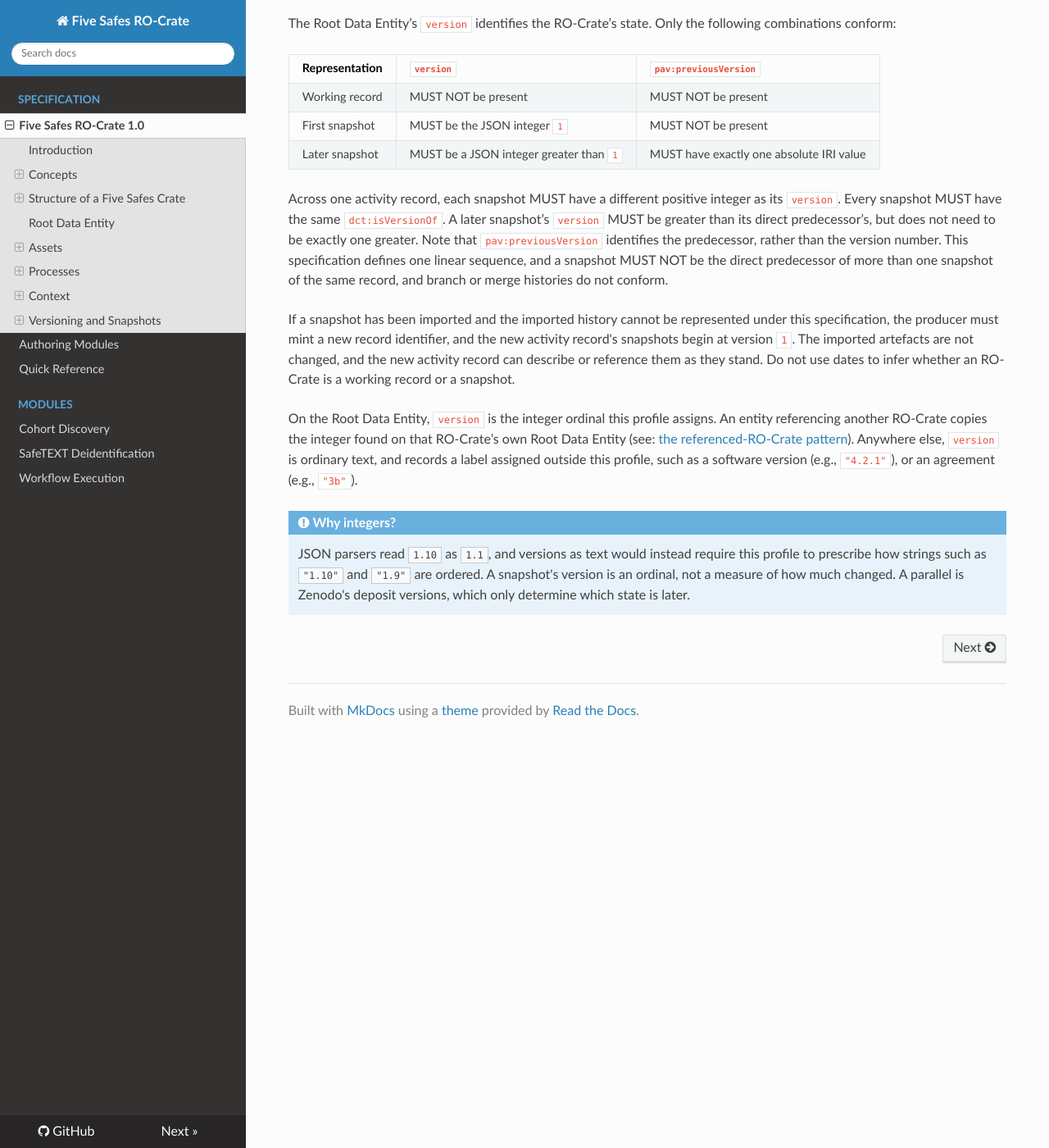
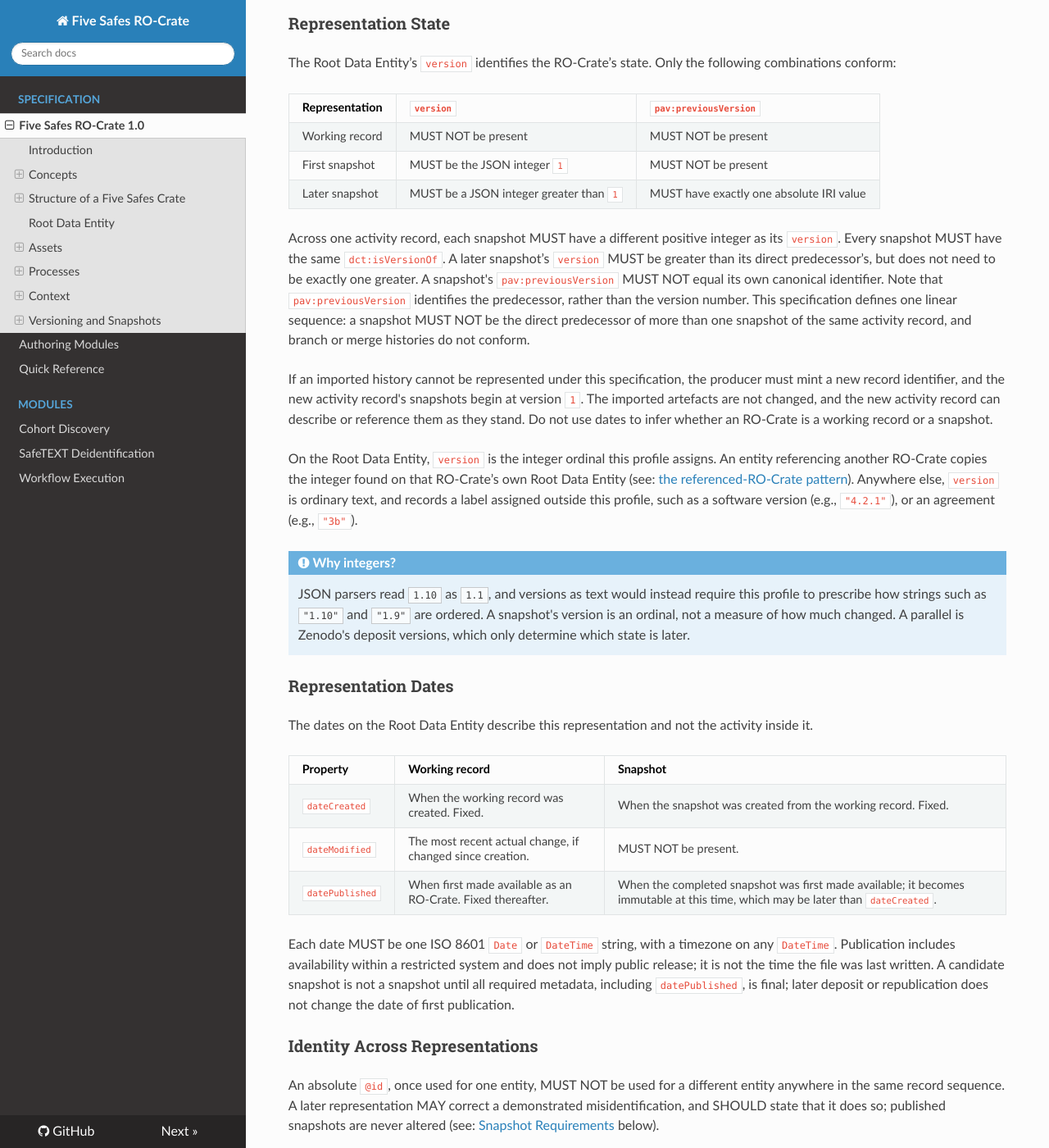
Before and after one commit to eScienceLab/Five-Safes-RO-Crate, an MkDocs documentation site: the page built from docs/index.md, in a window 1280 px wide and 1400 px high, scrolled down 20539 px. Shown: the whole window at 82% size. Built offline with MkDocs 1.6.1, drawn with Linux system fonts in a browser that asks for light colours; nearby versions of some CDN libraries; some of the changed text lies outside the part shown.

Commit message:
docs: representation dates

```diff
--- a/docs/index.md
+++ b/docs/index.md
@@ -62,15 +62,15 @@ Context can be the subject of a process. For example, signing an agreement or ac
 
 ### Working Record and Snapshots
 
-The **working record** reflects the current activity record, and captures the understanding of the work and changes as queries run, decisions are returned, and outputs appear. A **snapshot** is a fixed representation of the working record taken at a significant moment, and once published, it is never changed; corrections are made by taking a later Snapshot.
+The **working record** reflects the current activity record, and captures the understanding of the work and changes as queries run, decisions are returned, and outputs appear. A **snapshot** is a fixed copy of the working record taken at a significant moment, and once published, it is never changed.
 
-The working record keeps one identity throughout its life, meaning "this piece of work"; each snapshot has its own identity, meaning "this piece of work, exactly as it stood at this point". A snapshot carries a version number and, after the first, a link to its predecessor; the working record carries neither. Together, the working record and snapshots form a record sequence.
+The working record keeps one identity throughout its life, meaning "this piece of work"; each snapshot has its own identity, meaning "this piece of work, exactly as it stood at this point". A snapshot carries a version number and, after the first, a link to its predecessor; the working record carries neither. Together, the working record and snapshots form a record sequence; each is a **representation** of the activity record.
 
 This profile does not prescribe when you should take a snapshot. However, submitting, exchanging, and closing an activity record are reasonable choices.
 
 ### Core and Modules
 
-Every Five Safes RO-Crate must follow the "core" profile outlined in this document. Additional "modules" add rules for particular kinds of work, such as output checking, cohort discovery, or workflow execution. An activity record may follow the core alone or declare any combination of modules.
+Every Five Safes RO-Crate must follow the **core** profile outlined in this document. Additional **modules** add specifications for particular kinds of work, such as output checking, cohort discovery, or workflow execution. An activity record may follow the core alone or declare any combination of modules.
 
 ## Structure of a Five Safes Crate
 
@@ -211,20 +211,20 @@ Alongside the properties RO-Crate requires of any Root Data Entity, this profile
 |---|---|---|
 | `@id` | MUST | Identifies the Root Data Entity. The metadata descriptor's `about` MUST use exactly the same value. |
 | `@type` | MUST | `Dataset`, or an array containing `Dataset`. |
-| `conformsTo` | MUST | This profile's IRI and the IRI of each declared module; other application profiles MAY be present. Each profile IRI MUST also be described by a contextual entity. See [Conformance and Modules](#conformance-and-modules). |
+| `conformsTo` | MUST | This profile's IRI and the IRI of each declared module; other application profiles MAY be present. Each profile IRI MUST also be described by a contextual entity. See: [Conformance and Modules](#conformance-and-modules). |
 | `identifier` | MUST, exactly one | The canonical RO-Crate identifier: an absolute IRI in `{"@id": "..."}` form not identifying a [`PropertyValue`](#record-and-ro-crate-identifiers). |
 | `dct:isVersionOf` | MUST, exactly one | The activity record identifier, an absolute IRI. |
 | `name` | MUST | Names the activity record. |
 | `description` | MUST | Describes the work the activity record covers. |
 | `dateCreated` | MUST, exactly one | When this representation was created. |
 | `dateModified` | MUST, exactly one if a working record has changed since creation; <br> <br> MUST NOT on a snapshot | The most recent actual change. |
-| `datePublished` | MUST, exactly one | When this representation was first published. A snapshot becomes immutable at this time. |
+| `datePublished` | MUST, exactly one | When this representation was first published. See: [Representation Dates](#representation-dates). |
 | `license` | SHOULD, on a published RO-Crate | Describes the licence of the output data, either an open licence or restrictive, TRE-specific conditions of access. |
 | `publisher` | SHOULD | The `Organization` that published this representation. |
-| `version` | MUST, exactly one on a snapshot; <br> <br> MUST NOT, on a working record | A positive JSON integer. See [Representation State](#representation-state). |
+| `version` | MUST, exactly one on a snapshot; <br> <br> MUST NOT, on a working record | A positive JSON integer. See: [Representation State](#representation-state). |
 | `pav:previousVersion` | MUST, exactly one on a snapshot after the first; <br> <br> MUST NOT, otherwise | The canonical RO-Crate identifier of the direct predecessor. |
 | `hasPart` | MUST, if the RO-Crate holds or refers to data entities | Each data entity MUST be reachable from the Root Data Entity through `hasPart`, directly or through nested `Dataset` entities. |
-| `mentions` | MUST, if the RO-Crate records any processes | The processes recorded in this RO-Crate. See [Processes](#processes). |
+| `mentions` | MUST, if the RO-Crate records any processes | The processes recorded in this RO-Crate. See: [Processes](#processes). |
 
 !!! note
     The Root Data Entity's `@id` does not by itself determine whether an RO-Crate is Attached or Detached; those forms depend on how the metadata document and any payload are packaged, [as defined in the RO-Crate 1.3 base profile](https://www.researchobject.org/ro-crate/specification/1.3/root-data-entity.html#root-data-entity-identifier).
@@ -726,7 +726,7 @@ A producer MUST NOT infer a missing endpoint, and `dct:valid` MUST be omitted wh
 
 ## Versioning and Snapshots
 
-An activity record exists as a working RO-Crate that changes, and as snapshots that do not.
+An activity record exists as a working record that changes, and as snapshots that do not.
 
 ### Record and RO-Crate Identifiers
 
@@ -736,7 +736,7 @@ An activity record exists as a working RO-Crate that changes, and as snapshots t
 | Activity record identifier | `dct:isVersionOf` on the Root Data Entity | The activity record across its whole life; the same in every representation. |
 
 !!! tip
-    This is similar to Zenodo’s approach, in which a version DOI identifies one exact deposit, and a concept DOI identifies the work more generally, and is shared for every version. This profile specifies `identifier` to point to one RO-Crate, which may be the working record, or a snapshot; `dct:isVersionOf` is comparable to Zenodo’s concept DOI.
+    This is similar to Zenodo’s approach, in which a version DOI identifies one exact deposit, whilst a concept DOI identifies the work more generally and is shared by every version. `identifier` is comparable to the version DOI: it names one RO-Crate, which may be the working record or a snapshot; `dct:isVersionOf` is comparable to the concept DOI.
 
 The Root Data Entity MUST have exactly one `identifier` value in `{"@id": "..."}` form whose IRI is absolute and does not identify a `PropertyValue`, and exactly one `dct:isVersionOf` with an absolute IRI; either may resolve, and a UUID URN suffices where a resolvable IRI is not appropriate or available.
 
@@ -748,9 +748,9 @@ The Root Data Entity MUST have exactly one `identifier` value in `{"@id": "..."}
 | `https://tre72.example.org/activities/A123/versions/2` | A later snapshot | `identifier` on that snapshot |
 
 !!! tip
-    To follow a reference from one RO-Crate to another, the reference IRI should be matched against the `identifier` on each Root Data Entity, and not against its `@id`.  Matching on `@id` can seem to work when Root Data Entities carry absolute IRIs, but it breaks when the `@id` is `./`.
+    To follow a reference from one RO-Crate to another, the reference IRI should be matched against the `identifier` on each Root Data Entity, and not against its `@id`. Matching on `@id` can seem to work when Root Data Entities carry absolute IRIs, but it breaks when the `@id` is `./`.
 
-The Root Data Entity MAY carry other identifiers the record is known by, such as a project reference or an identifier assigned by an archive when a snapshot is deposited, each as a separately described `PropertyValue`. `value` MUST carry the identifier, `propertyID` SHOULD identify its scheme, and `url` SHOULD give its resolvable form where one exists. A snapshot MUST NOT be changed to add an identifier assigned later; a later RO-Crate MAY record it as describing the earlier snapshot.
+The Root Data Entity MAY carry other identifiers the activity record is known by, such as a project reference or an identifier assigned by an archive when a snapshot is deposited, each as a separately described `PropertyValue`. `value` MUST carry the identifier, `propertyID` SHOULD identify its scheme, and `url` SHOULD give its resolvable form where one exists. An identifier assigned later is never added to the snapshot (see: [Snapshot Requirements](#snapshot-requirements)); a later RO-Crate MAY record it as describing the earlier snapshot.
 
 ### Representation State
 
@@ -762,11 +762,27 @@ The Root Data Entity’s `version` identifies the RO-Crate’s state. Only the f
 | First snapshot | MUST be the JSON integer `1` | MUST NOT be present |
 | Later snapshot | MUST be a JSON integer greater than `1` | MUST have exactly one absolute IRI value |
 
-Across one activity record, each snapshot MUST have a different positive integer as its `version`. Every snapshot MUST have the same `dct:isVersionOf`. A later snapshot’s `version` MUST be greater than its direct predecessor’s, but does not need to be exactly one greater. Note that `pav:previousVersion` identifies the predecessor, rather than the version number. This specification defines one linear sequence, and a snapshot MUST NOT be the direct predecessor of more than one snapshot of the same record, and branch or merge histories do not conform.
+Across one activity record, each snapshot MUST have a different positive integer as its `version`. Every snapshot MUST have the same `dct:isVersionOf`. A later snapshot’s `version` MUST be greater than its direct predecessor’s, but does not need to be exactly one greater. A snapshot's `pav:previousVersion` MUST NOT equal its own canonical identifier. Note that `pav:previousVersion` identifies the predecessor, rather than the version number. This specification defines one linear sequence: a snapshot MUST NOT be the direct predecessor of more than one snapshot of the same activity record, and branch or merge histories do not conform.
 
-If a snapshot has been imported and the imported history cannot be represented under this specification, the producer must mint a new record identifier, and the new activity record's snapshots begin at version `1`. The imported artefacts are not changed, and the new activity record can describe or reference them as they stand. Do not use dates to infer whether an RO-Crate is a working record or a snapshot.
+If an imported history cannot be represented under this specification, the producer must mint a new record identifier, and the new activity record's snapshots begin at version `1`. The imported artefacts are not changed, and the new activity record can describe or reference them as they stand. Do not use dates to infer whether an RO-Crate is a working record or a snapshot.
 
 On the Root Data Entity, `version` is the integer ordinal this profile assigns. An entity referencing another RO-Crate copies the integer found on that RO-Crate’s own Root Data Entity (see: [the referenced-RO-Crate pattern](#the-referenced-ro-crate-pattern)). Anywhere else, `version` is ordinary text, and records a label assigned outside this profile, such as a software version (e.g., `"4.2.1"`), or an agreement (e.g., `"3b"`).
 
 !!! note "Why integers?"
     JSON parsers read `1.10` as `1.1`, and versions as text would instead require this profile to prescribe how strings such as `"1.10"` and `"1.9"` are ordered. A snapshot's version is an ordinal, not a measure of how much changed. A parallel is Zenodo's deposit versions, which only determine which state is later.
+
+### Representation Dates
+
+The dates on the Root Data Entity describe this representation and not the activity inside it.
+
+| Property | Working record | Snapshot |
+|---|---|---|
+| `dateCreated` | When the working record was created. Fixed. | When the snapshot was created from the working record. Fixed. |
+| `dateModified` | The most recent actual change, if changed since creation. | MUST NOT be present. |
+| `datePublished` | When first made available as an RO-Crate. Fixed thereafter. | When the completed snapshot was first made available; it becomes immutable at this time, which may be later than `dateCreated`. |
+
+Each date MUST be one ISO 8601 `Date` or `DateTime` string, with a timezone on any `DateTime`. Publication includes availability within a restricted system and does not imply public release; it is not the time the file was last written. A candidate snapshot is not a snapshot until all required metadata, including `datePublished`, is final; later deposit or republication does not change the date of first publication.
+
+### Identity Across Representations
+
+An absolute `@id`, once used for one entity, MUST NOT be used for a different entity anywhere in the same record sequence. A later representation MAY correct a demonstrated misidentification, and SHOULD state that it does so; published snapshots are never altered (see: [Snapshot Requirements](#snapshot-requirements) below).
```
